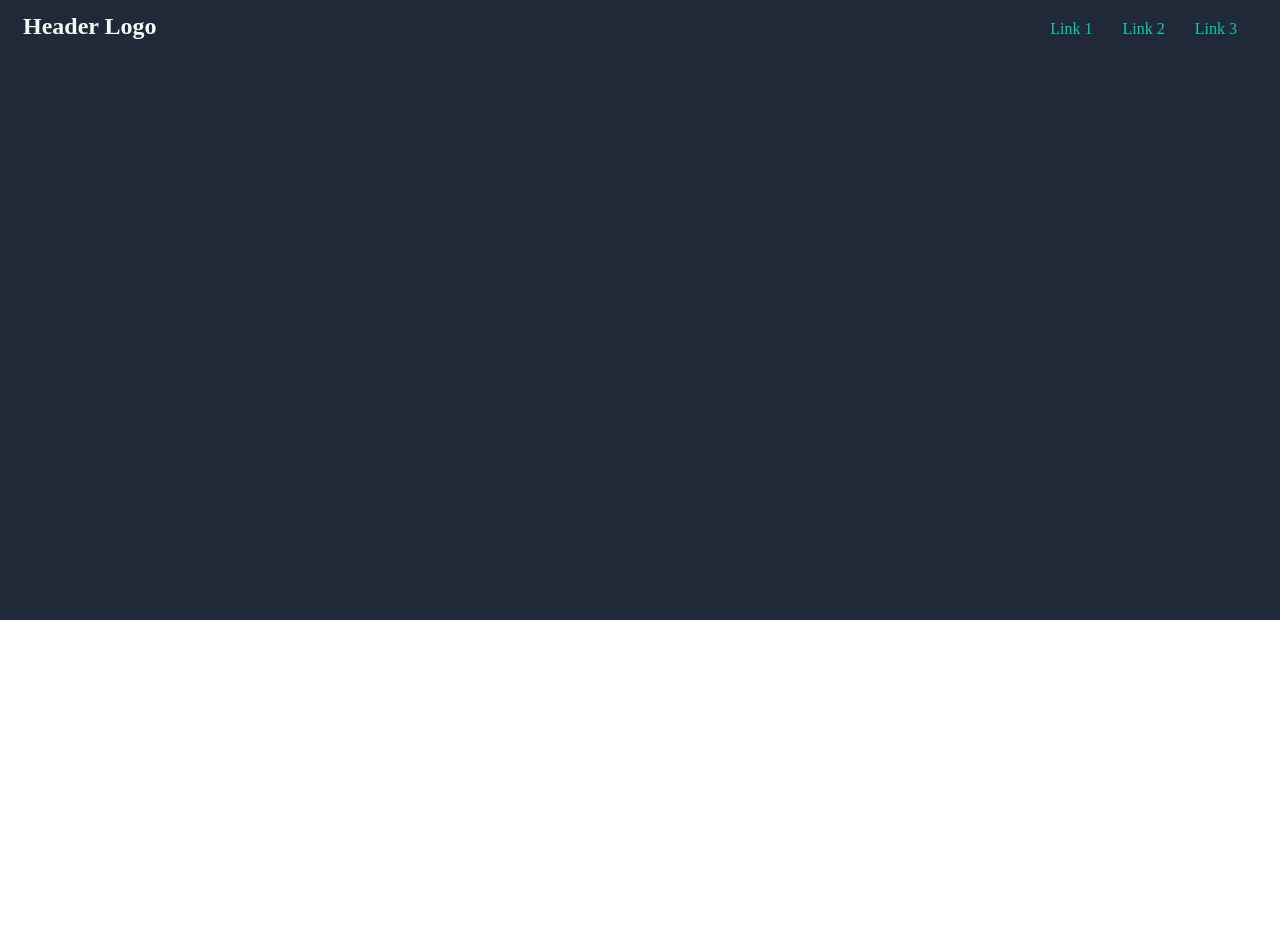
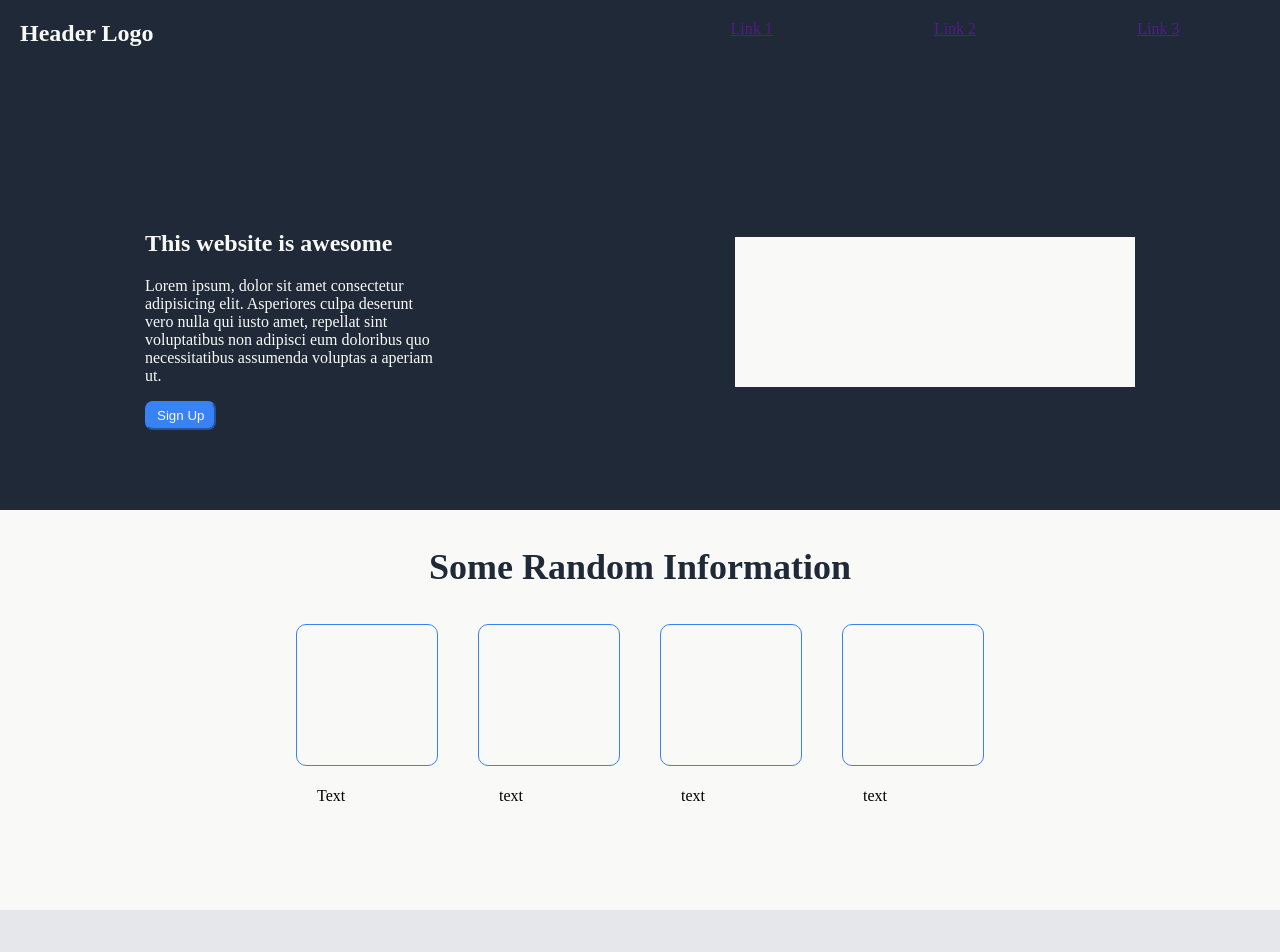
Before and after one commit to Arvindm22/Projects, a plain HTML site: page odin_landingPage/index.html in a window 1280 px wide. Shown: the top 952 px of the page. Before the commit the page ends 800 px from the top, so only its background shows below. Drawn offline with Linux system fonts and the light colour scheme.

Commit message:
Redid the outline

```diff
--- a/odin_landingPage/Landing_Page.css
+++ b/odin_landingPage/Landing_Page.css
@@ -1,41 +1,156 @@
-h1{
-    font-size:24px ;
+h1 {
+    font-size: 24px;
     color: #f9faf8;
     margin-top: 0;
+    margin-bottom: 0;
+    padding: 10px;
     width: 200px;
-    height: 200px;;
-}
-body{
-    margin: 0;
+    height: 200px;
+    ;
+    display: flex;
+    flex: 1;
+    flex-direction: row;
+    justify-content: flex-start;
 }
 
-header{
+body {
     background-color: #1f2937;
-    height: 600px;
+    margin: 0;
+
+}
+
+header {
+    height: 200px;
     padding: 10px;
     display: flex;
-    flex-direction:row;
+    flex-direction: row;
+    justify-content: flex-start;
+    align-items: flex-start;
+    padding-bottom: 0;
+}
+
+nav {
+    display: flex;
+    flex: 1;
+    flex-direction: row;
+    justify-content: space-around;
+    padding: 10px;
+}
+
+
+.Introduction {
+    height: 300px;
+    color: #f9faf8;
+    display: flex;
+    flex-direction: row;
     justify-content: space-around;
     align-items: baseline;
+
 }
-nav{
-    width:80%;
+.Introduction button{
+    background-color: #3882f6;
+    color: #f9faf8;
+    border-radius: 8px;
+    padding: 5px 10px;
+    border-color: #3882f6;
+}
+
+#Intro {
+    width: 300px;
+    height: 150px;
+}
+
+#image {
+
+    width: 400px;
+    height: 150px;
+    background-color: #f9faf8;
+
+}
+
+main {
+    height: 600px;
+    background-color: #f9faf8;
+
+}
+
+#content {
+    width: 100%;
+    height: 400px;
+    background-color: #f9faf8;
+    display: flex;
+    flex-direction: column;
+    align-items: center;
+}
+
+.box {
     display: flex;
     flex-direction: row;
-    justify-content: end;
+    justify-content: space-evenly;
 }
-nav span{
-    padding: 10px;
-    margin-right: 10px;
-    border-color: #1f2937 ;
+#content h3{
+    color: #1f2937;
+    font-size: 36px;
+    font-weight: bolder;
+}
+
+.box div {
+    width: 100px;
+    height: 100px;
+    padding: 20px;
+    margin:  0 20px;
+    border: 1.2px solid #3882f6;
+    border-radius: 10px;
+}
+
+.caption {
+    display: flex;
+    flex-direction: row;
+    justify-content: space-evenly;
+}
+
+
+
+.caption div {
+    width: 100px;
+    height: 100px;
+    padding: 20px;
+    margin: 0 20px;
+    border: 1.2px solid  #f9faf8;
+    border-radius: 10px;
+ }
+ #Quote {
+    width: 100%;
+    height: 400px;
+    background-color: #e5e7eb;
 
 }
-nav span a{
-    color: #00D2AD;
-    text-decoration: none;
+#end{
+    width: 100%;
+    height: 400px;
+    background-color: #f9faf8;
+    display: flex;
+    flex-direction: row;
+    justify-content: center;
+    align-items: center;
 }
-nav span:hover{
-    transform: scale(1.2);
-    box-shadow: 0 0.10em 0.10em 0.10em #00D2AD;
+footer{
+    display: flex;
+    flex-direction: row;
+    justify-content: space-around;
+    align-items: center;
+    color: #f9faf8;
+}
 
+#end footer{
+    width: 60%;
+    height: 100px;
+    background-color: #3882f6;
+    border-radius: 15px;
 }
+footer button{
+    border-radius: 10px;
+    background-color: #3882f6;
+    color: #f9faf8;
+    border-color: whitesmoke;
+}
--- a/odin_landingPage/index.html
+++ b/odin_landingPage/index.html
@@ -11,13 +11,51 @@
     <header>
         <h1>Header Logo</h1>
         <nav>
-            <span><a href="">Link 1</a></span>
-            <span><a href="">Link 2</a></span>
-            <span><a href="">Link 3</a></span>
+            <a href="">Link 1</a>
+            <a href="">Link 2</a>
+            <a href="">Link 3</a>
         </nav>
     </header>
+        <div class="Introduction">
+            <section id="Intro">
+                <h2>This website is awesome</h2>
+                <p>Lorem ipsum, dolor sit amet consectetur adipisicing elit. Asperiores culpa deserunt vero nulla qui iusto amet, repellat sint voluptatibus non adipisci eum doloribus quo necessitatibus assumenda voluptas a aperiam ut.</p>
+                <button>Sign Up</button>
+            </section>
+            <section id="image">
+                <div>
+                    Placeholder for image
+                </div>
+
+            </section>
+        </div>
+
     <main>
+    <section id="content">
+        <h3>Some Random Information</h3>
+        <div class="box">
+            <div></div>
+            <div></div>
+            <div></div>
+            <div></div>
+        </div>
+        <div class="caption">
+            <div>Text</div>
+            <div>text</div>
+            <div>text</div>
+            <div>text</div>
+        </div>
+    </section>
+    <section id="Quote">
 
+    </section>
+    <section id="end">
+        <footer>
+            <h4>Call to action! its time!</h4>
+            <p>Sign up for our product by clicking that button right over there</p>
+            <button>Sign Up</button>
+        </footer>
+    </section>
     </main>
 </body>
 </html>
```
